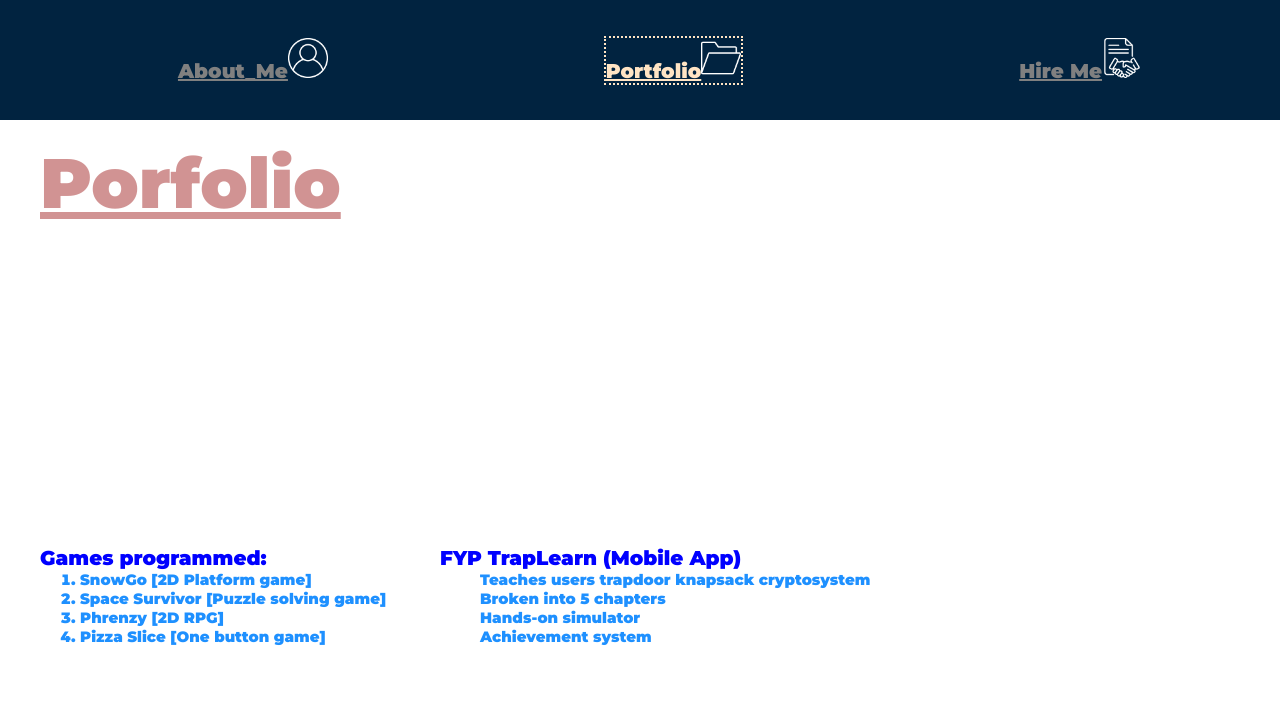
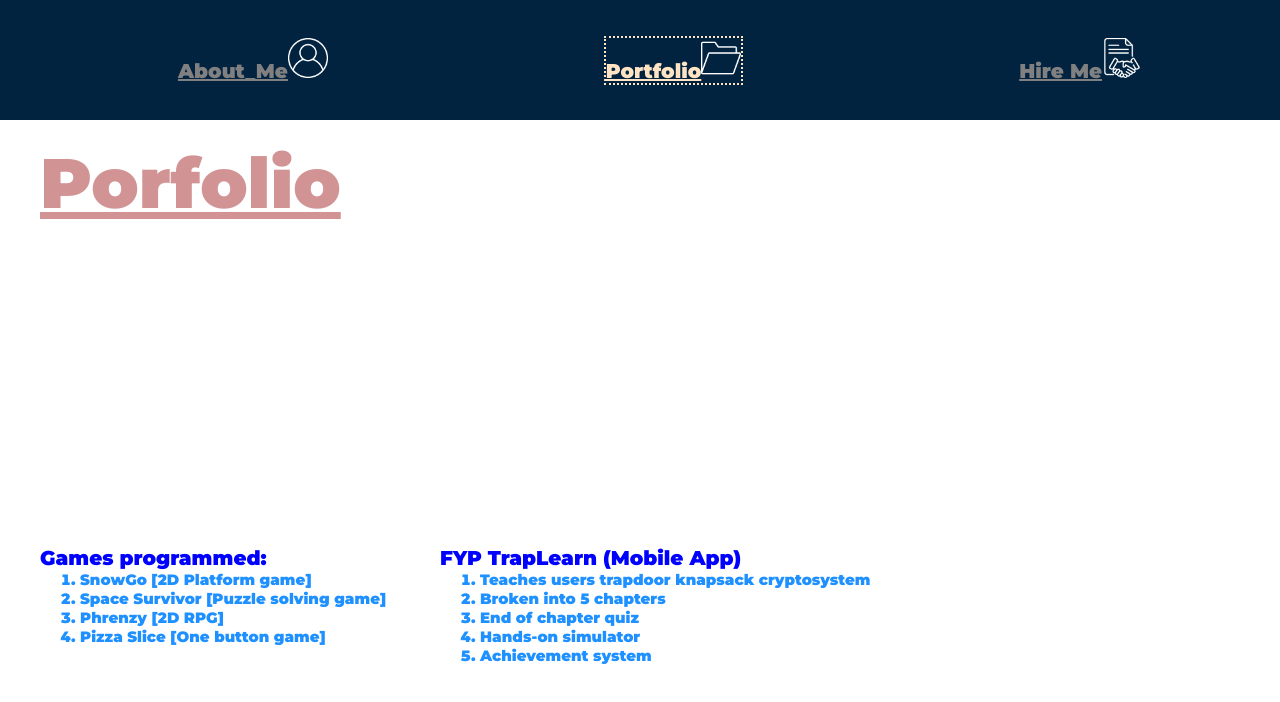
Before and after one commit to KevinJunHan/ReactSite, a React (Create React App) app: page /portfolio in a window 1280 px wide. Shown: the top 702 px of the page. Built offline with nearby package versions, Linux system fonts and the light colour scheme.

Commit message:
Formatting of knapsack cryptosystem

```diff
--- a/src/Portfolio.js
+++ b/src/Portfolio.js
@@ -48,12 +48,18 @@ function Portfolio() {
 					/>
 					<h1 className="genericText" style={{ color: "blue" }}>
 						FYP TrapLearn (Mobile App)
-						<ul className="geneList">
-							<li>Teaches users trapdoor knapsack cryptosystem</li>
+						<ol className="geneList">
+							<li>
+								Teaches users trapdoor{" "}
+								<span>
+									<nobr>knapsack cryptosystem</nobr>
+								</span>
+							</li>
 							<li>Broken into 5 chapters</li>
+							<li>End of chapter quiz</li>
 							<li>Hands-on simulator</li>
 							<li>Achievement system</li>
-						</ul>
+						</ol>
 					</h1>
 				</div>
 			</div>
```
